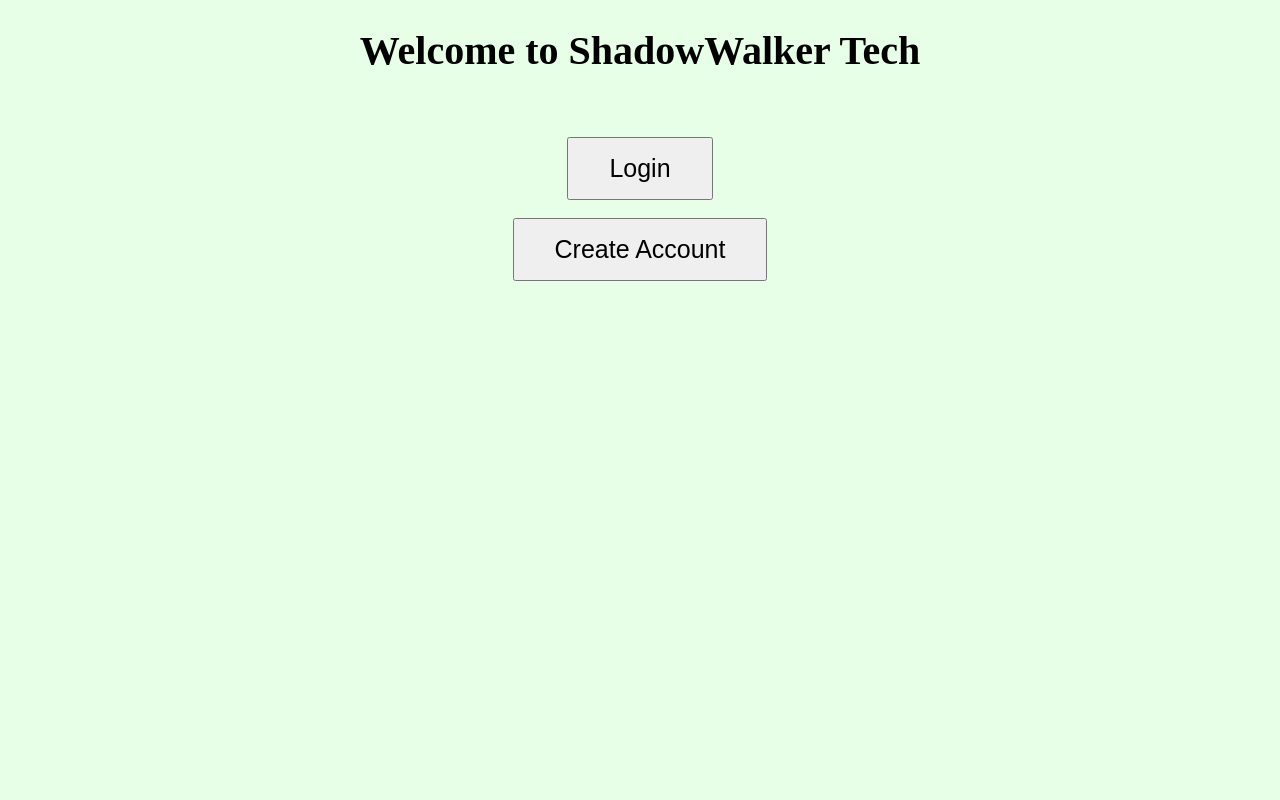
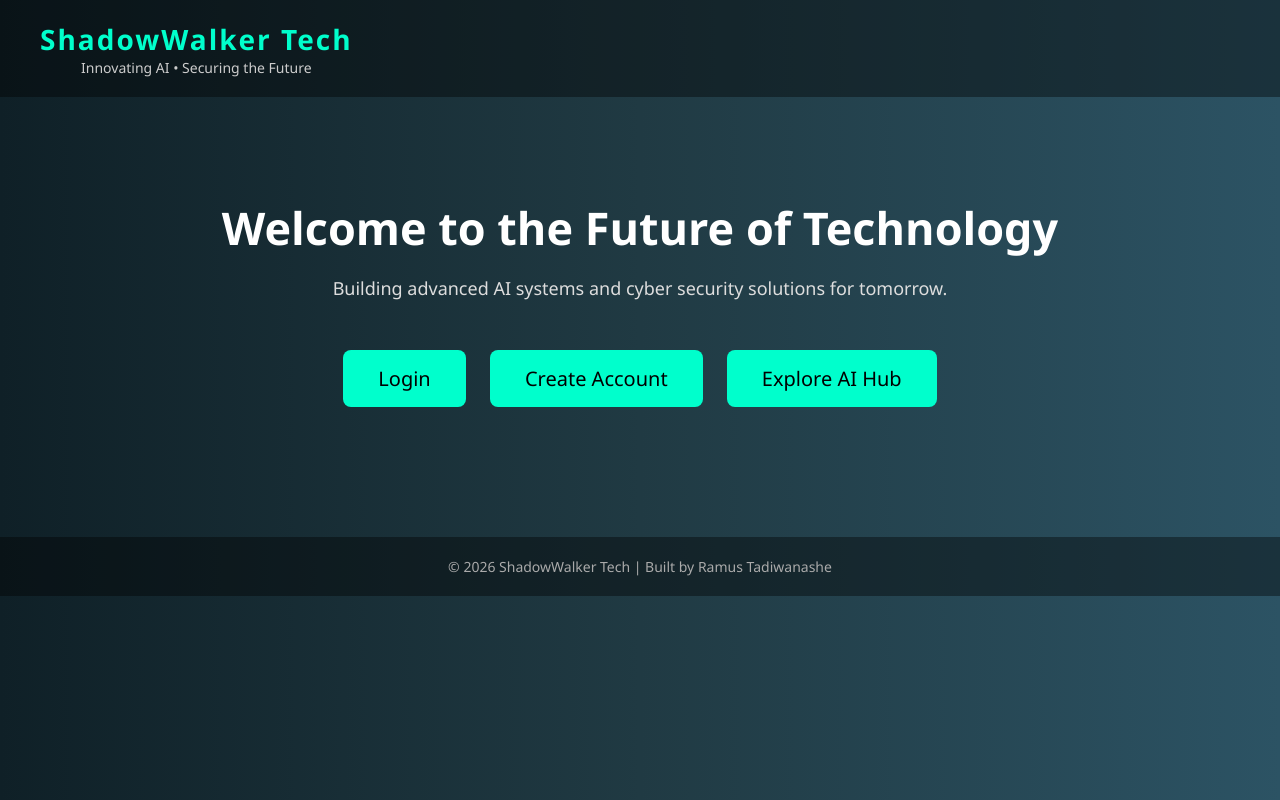
Before and after one commit to ramustadiwanashe-collab/ramus.co, a Flask app: template templates/index.html in a window 1280 px wide. Run offline with Flask 3, Linux system fonts and the light colour scheme; the template is opened without the code that fills it, so the values that code supplies are empty.

Commit message:
Refactor index.html with new styles and layout
Updated the page title and added styling for the body, header, main section, and footer. Enhanced layout with a logo, slogan, and buttons for user actions.

```diff
--- a/templates/index.html
+++ b/templates/index.html
@@ -1,30 +1,105 @@
 <!DOCTYPE html>
 <html>
 <head>
-    <title>ShadowWalker Tech@Ramus</title>
+    <title>ShadowWalker Tech</title>
+
+    <style>
+        body {
+            margin: 0;
+            font-family: 'Segoe UI', Arial, sans-serif;
+            background: linear-gradient(to right, #0f2027, #203a43, #2c5364);
+            color: white;
+            text-align: center;
+        }
+
+        /* Header / Brand Bar */
+        .header {
+            display: flex;
+            justify-content: space-between;
+            align-items: center;
+            padding: 20px 40px;
+            background-color: rgba(0,0,0,0.4);
+        }
+
+        .logo {
+            font-size: 28px;
+            font-weight: bold;
+            letter-spacing: 2px;
+            color: #00ffcc;
+        }
+
+        .slogan {
+            font-size: 14px;
+            color: #cccccc;
+        }
+
+        /* Main Section */
+        .main {
+            margin-top: 100px;
+        }
+
+        .main h1 {
+            font-size: 45px;
+            margin-bottom: 10px;
+        }
+
+        .main p {
+            font-size: 18px;
+            color: #dddddd;
+            margin-bottom: 40px;
+        }
+
+        .btn {
+            font-size: 20px;
+            padding: 15px 35px;
+            background-color: #00ffcc;
+            color: black;
+            text-decoration: none;
+            border-radius: 8px;
+            margin: 10px;
+            display: inline-block;
+            transition: 0.3s;
+        }
+
+        .btn:hover {
+            background-color: white;
+        }
+
+        /* Footer */
+        .footer {
+            margin-top: 120px;
+            padding: 20px;
+            background-color: rgba(0,0,0,0.4);
+            font-size: 14px;
+            color: #aaaaaa;
+        }
+    </style>
 </head>
 
-<body style="background-color:#e6ffe6; text-align:center;">
+<body>
 
-    <h1 style="font-size:40px;">
-        Welcome to ShadowWalker Tech
-    </h1>
+    <!-- Brand Header -->
+    <div class="header">
+        <div>
+            <div class="logo">ShadowWalker Tech</div>
+            <div class="slogan">Innovating AI • Securing the Future</div>
+        </div>
+    </div>
 
-    <br><br>
+    <!-- Main Content -->
+    <div class="main">
+        <h1>Welcome to the Future of Technology</h1>
+        <p>Building advanced AI systems and cyber security solutions for tomorrow.</p>
 
-    <a href="/login">
-        <button style="font-size:25px; padding:15px 40px;">
-            Login
-        </button>
-    </a>
+        <a href="/login" class="btn">Login</a>
+        <a href="/register" class="btn">Create Account</a>
+        <a href="/ai" class="btn">Explore AI Hub</a>
+    </div>
 
-    <br><br>
-
-    <a href="/register">
-        <button style="font-size:25px; padding:15px 40px;">
-            Create Account
-        </button>
-    </a>
+    <!-- Footer -->
+    <div class="footer">
+        © 2026 ShadowWalker Tech | Built by Ramus Tadiwanashe
+    </div>
 
 </body>
 </html>
```
